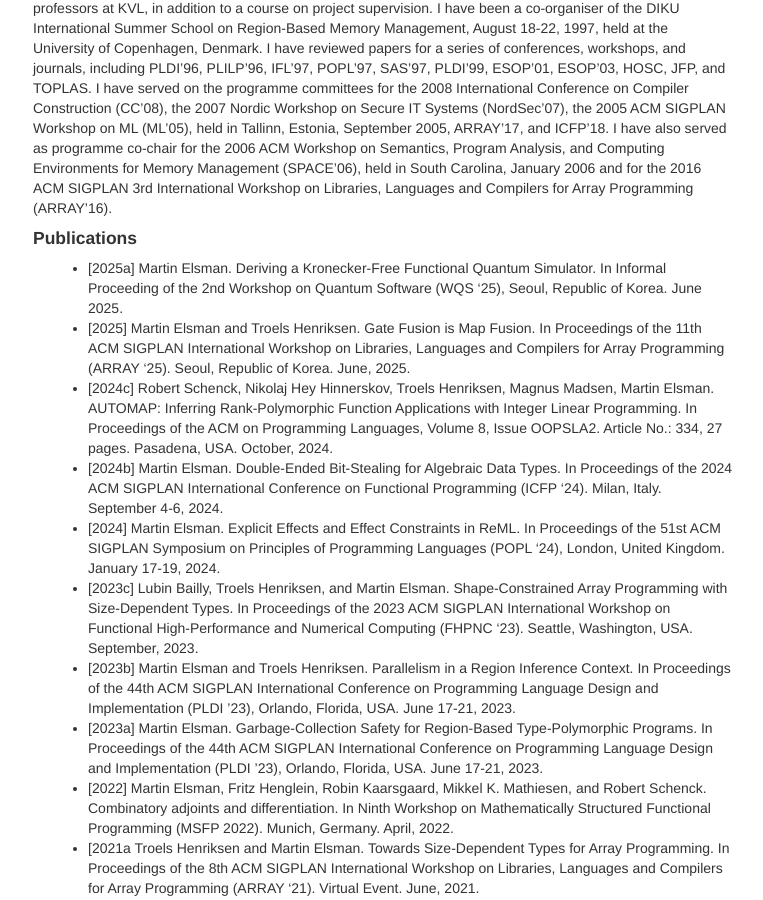
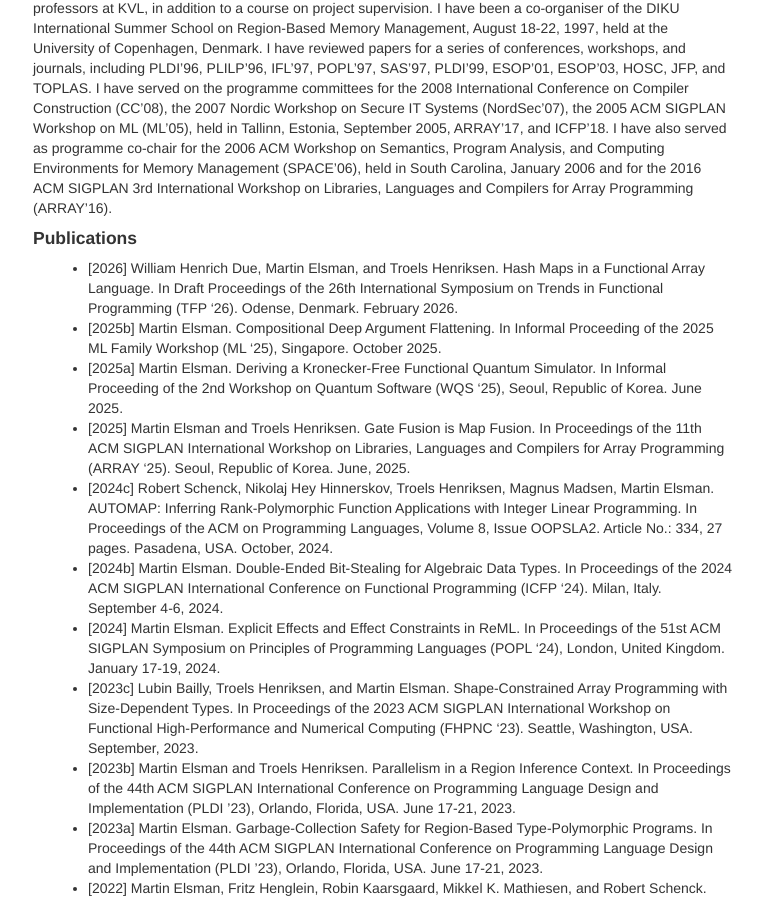
Before and after one commit to melsman/melsman.github.io, a Jekyll site: the page built from cv.md, in a window 1280 px wide and 900 px high, scrolled down 4245 px. Shown: the whole window, without its empty margins (257-1020 px from the left). Built offline with Jekyll 4.4.1, drawn with Linux system fonts in a browser that asks for light colours; nearby versions of some CDN libraries; some of the changed text lies outside the part shown.

Commit message:
new papers

```diff
--- a/cv.md
+++ b/cv.md
@@ -334,6 +334,10 @@ on Libraries, Languages and Compilers for Array Programming (ARRAY'16).
 
 #### Publications
 
+* [2026] William Henrich Due, Martin Elsman, and Troels Henriksen. Hash Maps in a Functional Array Language. In Draft Proceedings of the 26th International Symposium on Trends in Functional Programming (TFP ‘26). Odense, Denmark. February 2026.
+
+* [2025b] Martin Elsman. Compositional Deep Argument Flattening. In Informal Proceeding of the 2025 ML Family Workshop (ML ‘25), Singapore. October 2025.
+
 * [2025a] Martin Elsman. Deriving a Kronecker-Free Functional Quantum Simulator. In Informal Proceeding of the 2nd Workshop on Quantum Software (WQS '25), Seoul, Republic of Korea. June 2025.
 
 * [2025] Martin Elsman and Troels Henriksen. Gate Fusion is Map Fusion. In Proceedings of the 11th ACM SIGPLAN International Workshop on Libraries, Languages and Compilers for Array Programming (ARRAY '25). Seoul, Republic of Korea. June, 2025.
@@ -548,6 +552,12 @@ Most publications (except Journal papers) are available [online](/papers.html).
 
 #### Project Supervision (selected projects)
 
+- Axel Kanne, Svante Geisshirt. Implementing a Modular Protocol Stack using
+  Region-Based Memory Management. MSc project. January 2026.
+
+- Caroline Amalie Kierkegaard. GPU Acceleration of Block Sparse LU
+  Factorisation. MSc thesis project (with TICRA). January 2026.
+
 - Mikkel Willén. Measurements in Quantum Simulations. MSc Student project. June
   2025.
 
```
